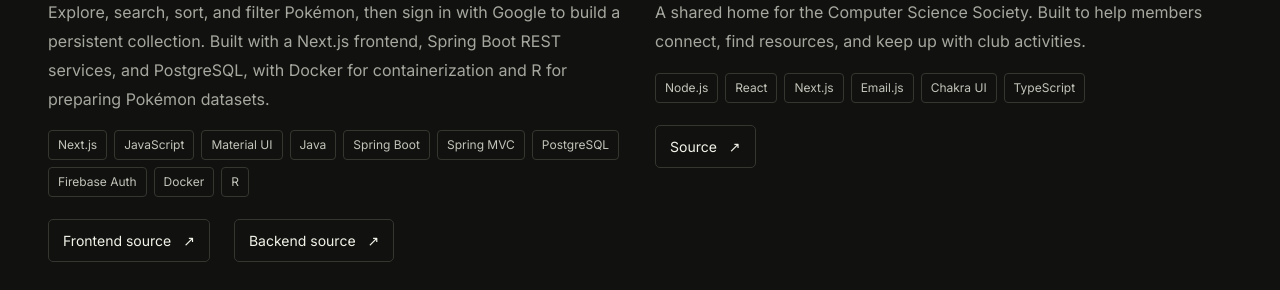
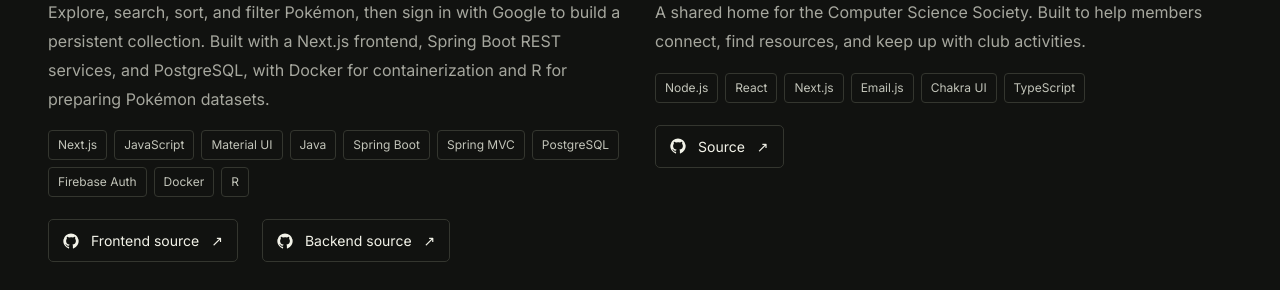
Before and after one commit to BrookMulu/Personal-Portfolio, a Next.js app: page / in a window 1280 px wide. Shown: the part 1540-1830 px from the top of the page. Built offline with nearby package versions, Linux system fonts and the light colour scheme.

Commit message:
Add GitHub icons to project source links

```diff
--- a/app/globals.css
+++ b/app/globals.css
@@ -91,6 +91,7 @@
 .project-arrow { position: absolute; right: 18px; top: 18px; width: 40px; height: 40px; background: var(--foreground); color: #111; border-radius: 50%; display: grid; place-items: center; font-size: 23px; }
 .project-info { padding: 22px 0 6px; }
 .project-source-links { display: flex; flex-wrap: wrap; gap: 24px; margin-top: 16px; }
+.project-source-links .text-link > svg { width: 16px; height: 16px; flex: 0 0 auto; }
 .projects-grid-balanced .project-card:first-child { grid-column: auto; }
 .projects-grid-balanced .project-card:first-child .project-visual { height: 280px; }
 .projects-grid-balanced .project-card:first-child .project-info { display: block; }
--- a/app/src/components/Project.jsx
+++ b/app/src/components/Project.jsx
@@ -1,4 +1,5 @@
 import Image from 'next/image';
+import { GitHubIcon } from './SocialIcons';
 
 export default function Project({ title, category, description, tags, src, linkUrl, sourceLinks = [] }) {
   const external = linkUrl.startsWith('https://');
@@ -9,6 +10,6 @@
       <span className="project-arrow" aria-hidden="true">↗</span>
     </a>
     <div className="project-info"><div className="project-meta">{category}</div><h3><a href={linkUrl} {...linkProps}>{title}</a></h3><p>{description}</p><ul className="tags" aria-label="Technologies">{tags.map(tag => <li key={tag}>{tag}</li>)}</ul></div>
-    {sourceLinks.length > 0 && <div className="project-source-links">{sourceLinks.map(link => <a className="text-link" key={link.href} href={link.href} target="_blank" rel="noopener noreferrer" aria-label={`${title}: ${link.label} (opens in a new tab)`}>{link.label} <span aria-hidden="true">↗</span></a>)}</div>}
+    {sourceLinks.length > 0 && <div className="project-source-links">{sourceLinks.map(link => <a className="text-link" key={link.href} href={link.href} target="_blank" rel="noopener noreferrer" aria-label={`${title}: ${link.label} (opens in a new tab)`}><GitHubIcon />{link.label} <span aria-hidden="true">↗</span></a>)}</div>}
   </article>;
 }
```
